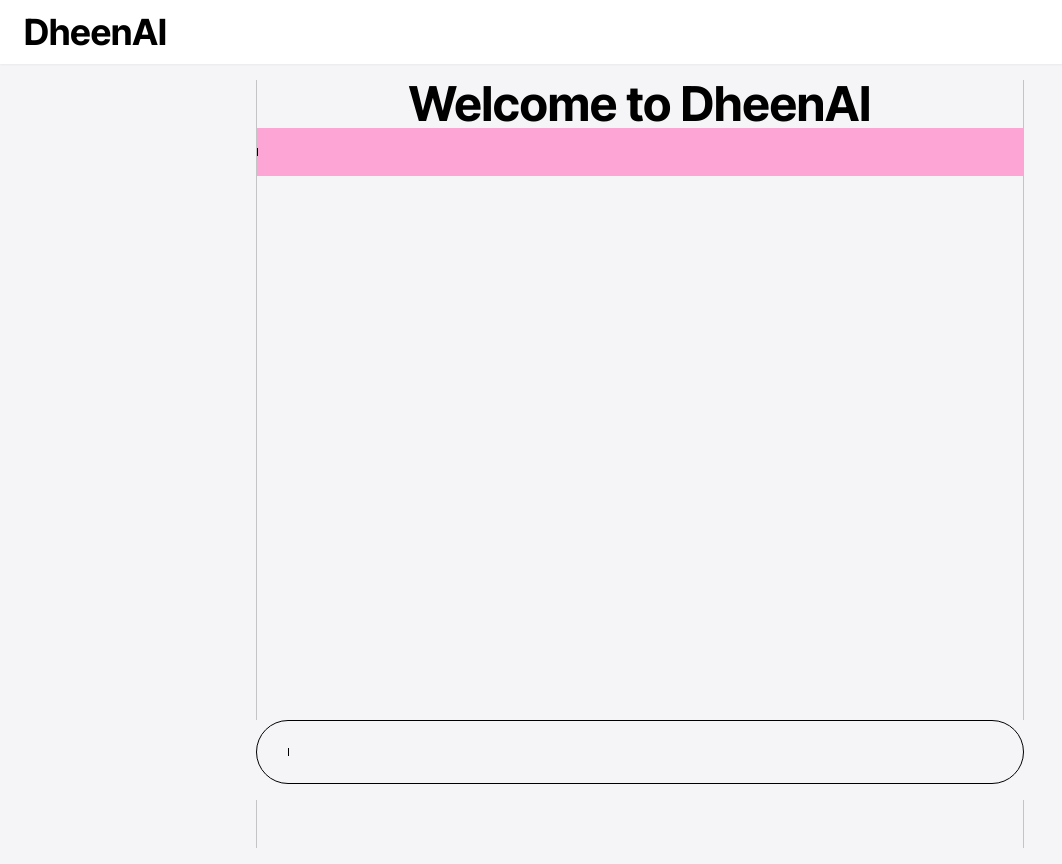
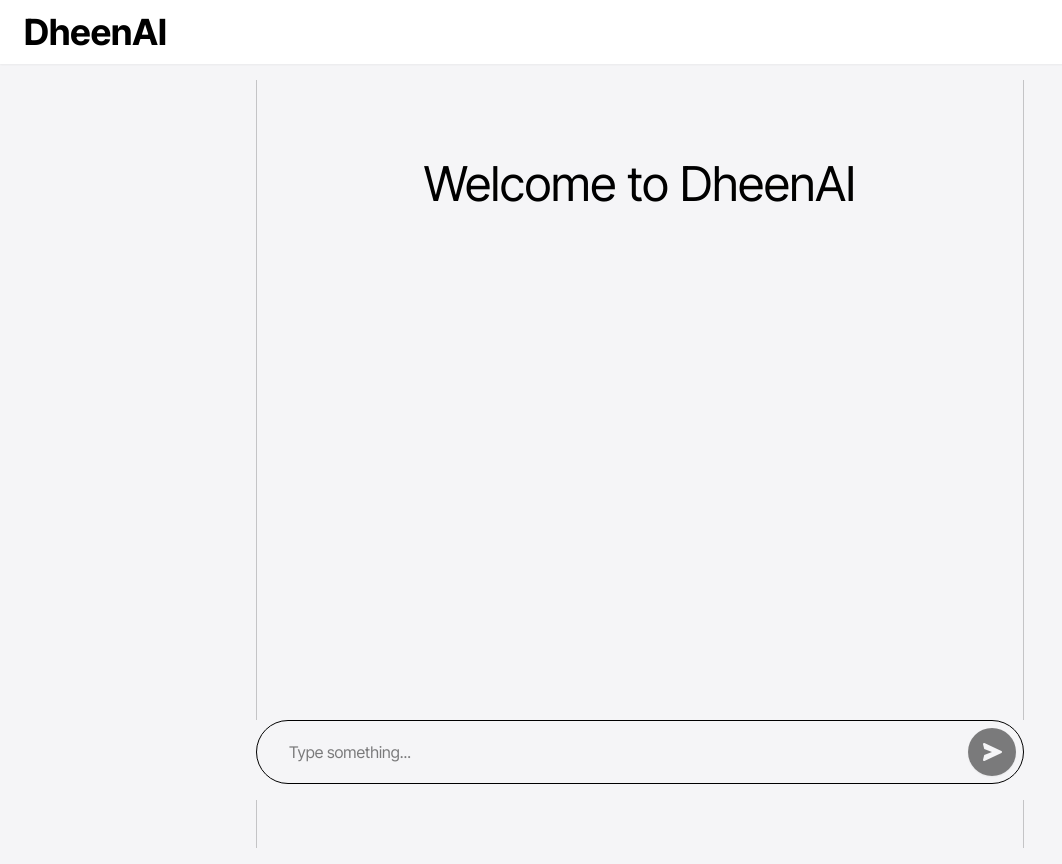
Before and after one commit to thinakaranmanokaran/DheenAi, a React (Vite) app in the folder app/: page / in a window 1280 px wide. Shown: the whole page, without its empty margins (0-1062 px from the left). Built offline with nearby package versions, Linux system fonts and the light colour scheme.

Commit message:
Ai over All over

```diff
--- a/app/package.json
+++ b/app/package.json
@@ -6,6 +6,8 @@
   "scripts": {
     "dev": "vite",
     "build": "vite build",
+    "predeploy": "npm run build",
+    "deploy": "gh-pages -d dist",
     "lint": "eslint .",
     "preview": "vite preview"
   },
--- a/app/src/components/Caret.jsx
+++ b/app/src/components/Caret.jsx
@@ -1,12 +1,12 @@
 import React from 'react'
 import { motion } from "framer-motion";
 
-const Caret = ({ className, position }) => {
+const Caret = ({ className }) => {
     return (
         <motion.div
-            className={`w-[1px] bg-black ${className}`}
-            initial={{ height: 0, x: 0 }}
-            animate={{ height: [0, 28, 0], x: position }} // loop between 0 → 40 → 0
+            className={`w-[2px] bg-black ${className}`}
+            initial={{ height: 0 }}
+            animate={{ height: [0, 28, 0] }} // loop between 0 → 40 → 0
             transition={{
                 duration: 1.2,
                 repeat: Infinity,
--- a/app/src/pages/Home.jsx
+++ b/app/src/pages/Home.jsx
@@ -1,36 +1,145 @@
 import React, { useState, useRef, useEffect } from "react";
-import { Caret } from '../components'
+import { Caret } from "../components";
+import { BiSolidSend } from "react-icons/bi";
+import { TbCopy, TbCopyCheckFilled } from "react-icons/tb";
 
 const Home = () => {
     const [text, setText] = useState("");
     const [caretPos, setCaretPos] = useState(0);
+    const [messages, setMessages] = useState([]);
     const inputRef = useRef(null);
+    const measureRef = useRef(null);
+    const chatRef = useRef(null);
+    const [copyIcon, setCopyIcon] = useState(false);
+
+    // Focus input on mount
+    useEffect(() => {
+        inputRef.current?.focus();
+    }, []);
 
     useEffect(() => {
-        if (!inputRef.current) return;
-
-        // Approximate width per character for caret movement
-        const charWidth = 10; // tweak based on font
-        setCaretPos(text.length * charWidth);
+        if (!measureRef.current) return;
+        const width = measureRef.current.offsetWidth;
+        setCaretPos(width);
     }, [text]);
 
+    // ✅ Auto-scroll to latest message
+    useEffect(() => {
+        chatRef.current?.scrollTo({
+            top: chatRef.current.scrollHeight,
+            behavior: "smooth",
+        });
+    }, [messages]);
+
+    const handleSend = async () => {
+        if (!text.trim()) return;
+
+        const userMsg = { sender: "user", text };
+        setText("");
+
+        // Add user message + placeholder AI message once
+        setMessages((prev) => [...prev, userMsg, { sender: "ai", text: "Thinking..." }]);
+
+        try {
+            const proxy = "https://api.allorigins.win/get?url=";
+            const api = `https://dheenai.onrender.com/?text=${encodeURIComponent(
+                userMsg.text
+            )}`;
+            const res = await fetch(proxy + encodeURIComponent(api));
+            const data = await res.json();
+
+            // Replace the "Thinking..." message with the real one
+            setMessages((prev) => {
+                const updated = [...prev];
+                updated[updated.length - 1] = {
+                    sender: "ai",
+                    text: data.contents || "No response.",
+                };
+                return updated;
+            });
+        } catch (err) {
+            setMessages((prev) => {
+                const updated = [...prev];
+                updated[updated.length - 1] = {
+                    sender: "ai",
+                    text: "⚠️ Error connecting to DheenAI.",
+                };
+                return updated;
+            });
+        }
+    };
+
+    const handleCopy = (text) => {
+        navigator.clipboard.writeText(text);
+        setCopyIcon(true);
+        setTimeout(() => setCopyIcon(false), 2000);
+    };
 
     return (
-        <div className='flex justify-center py-4 items-center h-screen '>
-            <div className=' w-3/5  border-x border-x-black/20 h-full'>
-                <h1 className='text-5xl font-bold text-center'>Welcome to DheenAI</h1>
-                <div className='flex items-center bg-pink-300 min-h-12'>
-                    <Caret />
+        <div className="flex justify-center py-4 items-center h-screen">
+            <div className="w-3/5 border-x border-x-black/20 h-full flex flex-col">
+                <h1 className="text-5xl mt-20 text-center mb-10">Welcome to DheenAI</h1>
+
+                {/* Chat Section */}
+                <div ref={chatRef} className="flex-1 overflow-y-auto px-8 space-y-4 pb-32">
+                    {messages.map((msg, i) => (
+                        <div
+                            key={i}
+                            className={`flex group transition-all items-center duration-300 ${msg.sender === "user" ? "justify-end" : "justify-start"
+                                }`}
+                        >
+                            {msg.sender === "user" && <button className="text-xl transition-all duration-300 mx-1 hover:bg-black/10 h-fit p-2 rounded-xl cursor-pointer group-hover:block hidden " onClick={() => handleCopy(msg.text)}>{copyIcon ? <TbCopyCheckFilled /> : <TbCopy />}</button>}
+                            <div
+                                className={`px-5 py-3 rounded-2xl max-w-[75%] shadow-sm ${msg.sender === "user"
+                                    ? "bg-black text-white rounded-br-none"
+                                    : "bg-white text-black rounded-bl-none"
+                                    }`}
+                            >
+                                {msg.text}
+                            </div>
+                            {msg.sender !== "user" && <button className="text-xl transition-all duration-300 mx-1 hover:bg-black/10 h-fit p-2 rounded-xl cursor-pointer group-hover:block hidden " onClick={() => handleCopy(msg.text)}>{copyIcon ? <TbCopyCheckFilled /> : <TbCopy />}</button>}
+                        </div>
+                    ))}
                 </div>
-            </div>
-            <div className='fixed min-h-16 flex items-center bottom-0 z-20 pb-4 w-3/5 bg-light'>
-                <input ref={inputRef} value={text} onChange={(e) => setText(e.target.value)} type="text" className='w-full caret-transparent px-8 border rounded-full min-h-16 focus:outline-none ' />
-                <div className='absolute z-30 left-8 '>
-                    <Caret position={caretPos} />
+
+                {/* Input Bar */}
+                <div className="fixed min-h-16 flex items-center bottom-0 z-20 pb-4 w-full left-0 bg-light  justify-center">
+                    <div className="relative flex items-center w-3/5">
+
+                        <span
+                            ref={measureRef}
+                            className="absolute left-8 invisible whitespace-pre font-sans text-base px-8"
+                        >
+                            {text}
+                        </span>
+                        <input
+                            ref={inputRef}
+                            value={text}
+                            onChange={(e) => setText(e.target.value)}
+                            onKeyDown={(e) => e.key === "Enter" && handleSend()}
+                            type="text"
+                            className="w-full  px-8 border rounded-full min-h-16 focus:outline-none"
+                            placeholder="Type something..."
+                        />
+                        {/* caret-transparent */}
+                        <button
+                            onClick={handleSend}
+                            className={`text-light bg-black text-2xl p-3 cursor-pointer shadow-xs hover:shadow-md disabled:bg-black/50 transition-all duration-300 rounded-full absolute right-2 disabled:cursor-not-allowed`}
+                            disabled={!text}
+                        >
+                            <BiSolidSend />
+                        </button>
+                        {/* <div
+                            className={`absolute z-30 -translate-x-7`}
+                            style={{ left: `calc(${caretPos}px)` }}
+                        >
+                            <Caret />
+                        </div> */}
+                    </div>
                 </div>
             </div>
         </div>
-    )
-}
+    );
+};
 
-export default Home
+export default Home;
```
